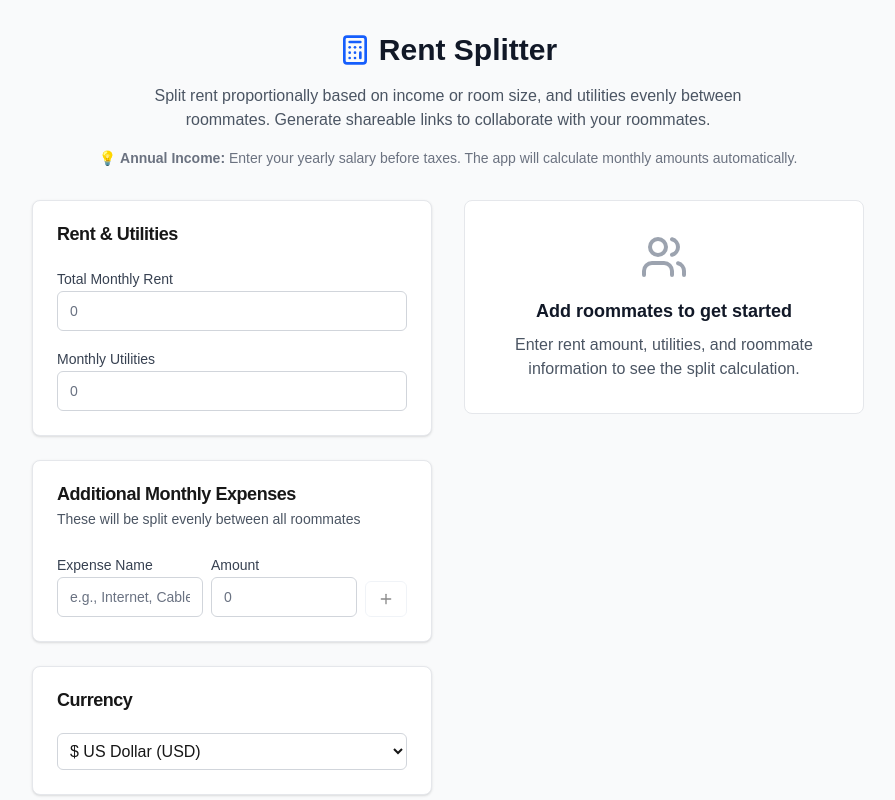
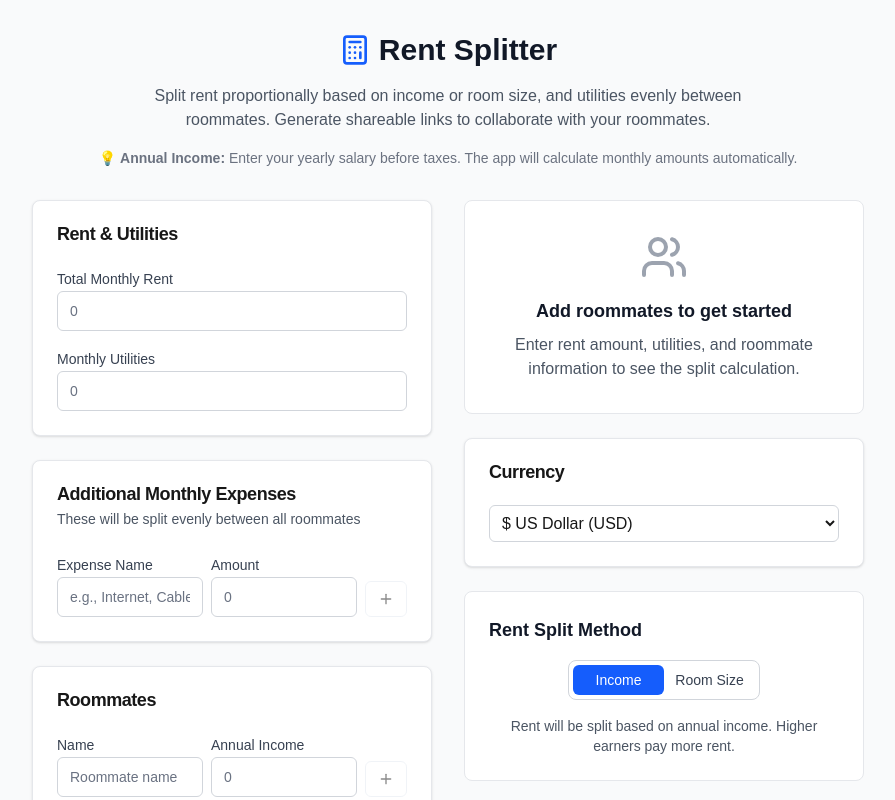
Before and after one commit to mapuya19/rent-splitter, a Next.js app: page / in a window 1280 px wide. Shown: the top 800 px of the page, without its empty margins (192-1087 px from the left). Built offline with nearby package versions, Linux system fonts and the light colour scheme.

Commit message:
update desktop layout

```diff
--- a/src/app/page.tsx
+++ b/src/app/page.tsx
@@ -143,6 +143,8 @@ export default function Home() {
               onCustomExpensesChange={setCustomExpenses}
             />
 
+            {/* Mobile-only controls */}
+            <div className="lg:hidden space-y-6">
               <CurrencySelector
                 selectedCurrency={selectedCurrency}
                 onCurrencyChange={setSelectedCurrency}
@@ -166,6 +168,7 @@ export default function Home() {
                   }
                 </p>
               </div>
+            </div>
 
             <RoommateForm
               roommates={roommates}
@@ -175,7 +178,7 @@ export default function Home() {
           </div>
 
           {/* Results Section */}
-          <div>
+          <div className="space-y-6">
             {results.length > 0 ? (
               <ResultsDisplay
                 results={results}
@@ -197,6 +200,33 @@ export default function Home() {
                 </p>
               </div>
             )}
+
+            {/* Desktop-only controls */}
+            <div className="hidden lg:block space-y-6">
+              <CurrencySelector
+                selectedCurrency={selectedCurrency}
+                onCurrencyChange={setSelectedCurrency}
+              />
+
+              {/* Split Method Toggle */}
+              <div className="bg-white rounded-lg border border-gray-200 p-6">
+                <h3 className="text-lg font-semibold text-gray-900 mb-4">Rent Split Method</h3>
+                <div className="flex items-center justify-center mb-4">
+                  <TwoStateToggle
+                    leftLabel="Income"
+                    rightLabel="Room Size"
+                    value={useRoomSizeSplit}
+                    onChange={setUseRoomSizeSplit}
+                  />
+                </div>
+                <p className="text-sm text-gray-600 text-center">
+                  {useRoomSizeSplit
+                    ? "Rent will be split based on room square footage. Add room sizes below to use this method."
+                    : "Rent will be split based on annual income. Higher earners pay more rent."
+                  }
+                </p>
+              </div>
+            </div>
           </div>
         </div>
 
```
Lines whose indentation alone changed are shown as unchanged.
